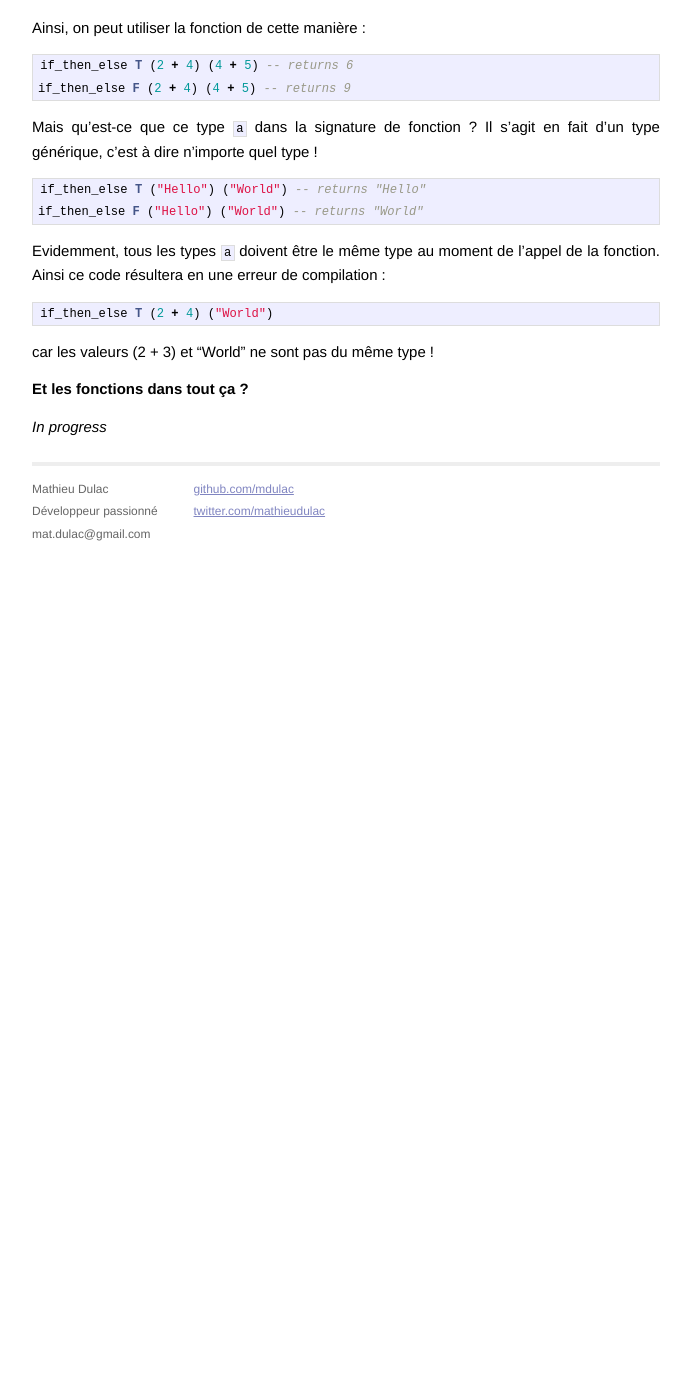
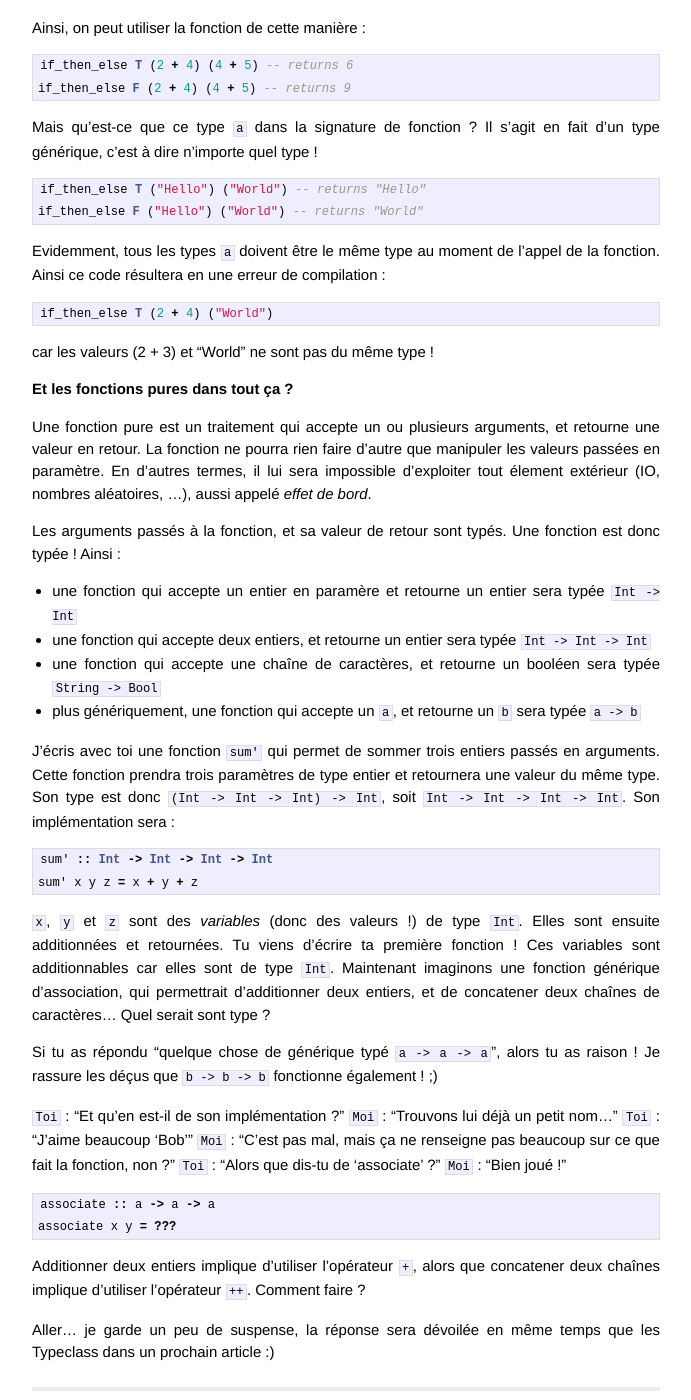
Before and after one commit to mdulac/mdulac.github.io, a Jekyll site: the page built from _posts/2015-02-02-types-and-functions.markdown, in a window 1280 px wide and 1400 px high, scrolled down 1227 px. Shown: the whole window, without its empty margins (294-985 px from the left). Built offline with Jekyll 4.4.1, drawn with Linux system fonts in a browser that asks for light colours; Markdown is read by kramdown in place of the engine named in the settings; before the commit the page ends 1784 px from its top, so only the background shows below that; some of the changed text lies outside the part shown.

Commit message:
Types and Functions blog post (few more lines)

```diff
--- a/_posts/2015-02-02-types-and-functions.markdown
+++ b/_posts/2015-02-02-types-and-functions.markdown
@@ -1,6 +1,6 @@
 ---
 layout: post
-title:  'Types, valeurs et fonctions dans la programmation fonctionnelle'
+title:  'Types, valeurs et fonctions pures dans la programmation fonctionnelle'
 date:   2014-02-05
 categories: functionnal programming type types value values function functions
 ---
@@ -69,5 +69,50 @@ if_then_else T (2 + 4) ("World")
 
 car les valeurs (2 + 3) et "World" ne sont pas du même type !
 
-#Et les fonctions dans tout ça ?
-_In progress_
+#Et les fonctions pures dans tout ça ?
+Une fonction pure est un traitement qui accepte un ou plusieurs arguments, et retourne une valeur en retour. La fonction ne pourra
+rien faire d'autre que manipuler les valeurs passées en paramètre. En d'autres termes, il lui sera impossible d'exploiter
+tout élement extérieur (IO, nombres aléatoires, ...), aussi appelé _effet de bord_.
+
+Les arguments passés à la fonction, et sa valeur de retour sont typés. Une fonction est donc typée !
+Ainsi :
+
+* une fonction qui accepte un entier en paramère et retourne un entier sera typée `Int -> Int`
+* une fonction qui accepte deux entiers, et retourne un entier sera typée `Int -> Int -> Int`
+* une fonction qui accepte une chaîne de caractères, et retourne un booléen sera typée `String -> Bool`
+* plus génériquement, une fonction qui accepte un `a`, et retourne un `b` sera typée `a -> b`
+
+J'écris avec toi une fonction `sum'` qui permet de sommer trois entiers passés en arguments. Cette fonction prendra trois paramètres
+de type entier et retournera une valeur du même type. Son type est donc `(Int -> Int -> Int) -> Int`, soit `Int -> Int -> Int -> Int`.
+Son implémentation sera :
+
+{% highlight haskell %}
+sum' :: Int -> Int -> Int -> Int
+sum' x y z = x + y + z
+{% endhighlight %}
+
+`x`, `y` et `z` sont des _variables_ (donc des valeurs !) de type `Int`. Elles sont ensuite additionnées et retournées. Tu viens d'écrire
+ta première fonction !
+Ces variables sont additionnables car elles sont de type `Int`.
+Maintenant imaginons une fonction générique d'association, qui permettrait d'additionner deux entiers, et de concatener deux chaînes
+de caractères... Quel serait sont type ?
+
+Si tu as répondu "quelque chose de générique typé `a -> a -> a`", alors tu as raison ! Je rassure les déçus que `b -> b -> b` fonctionne
+également ! ;)
+
+`Toi` : "Et qu'en est-il de son implémentation ?"
+`Moi` : "Trouvons lui déjà un petit nom..."
+`Toi` : "J'aime beaucoup 'Bob'"
+`Moi` : "C'est pas mal, mais ça ne renseigne pas beaucoup sur ce que fait la fonction, non ?"
+`Toi` : "Alors que dis-tu de 'associate' ?"
+`Moi` : "Bien joué !"
+
+{% highlight haskell %}
+associate :: a -> a -> a
+associate x y = ???
+{% endhighlight %}
+
+Additionner deux entiers implique d'utiliser l'opérateur `+`, alors que concatener deux chaînes implique d'utiliser l'opérateur `++`.
+Comment faire ?
+
+Aller... je garde un peu de suspense, la réponse sera dévoilée en même temps que les Typeclass dans un prochain article :)
```
